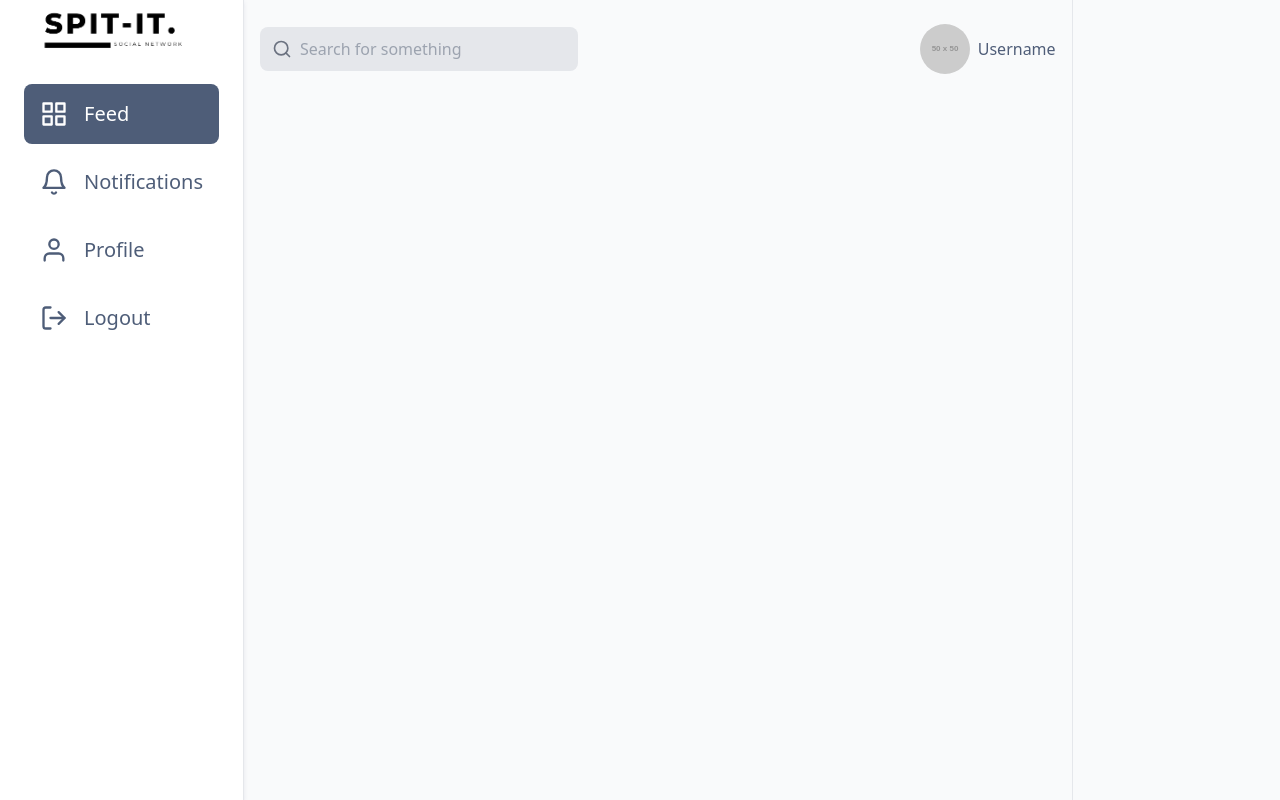
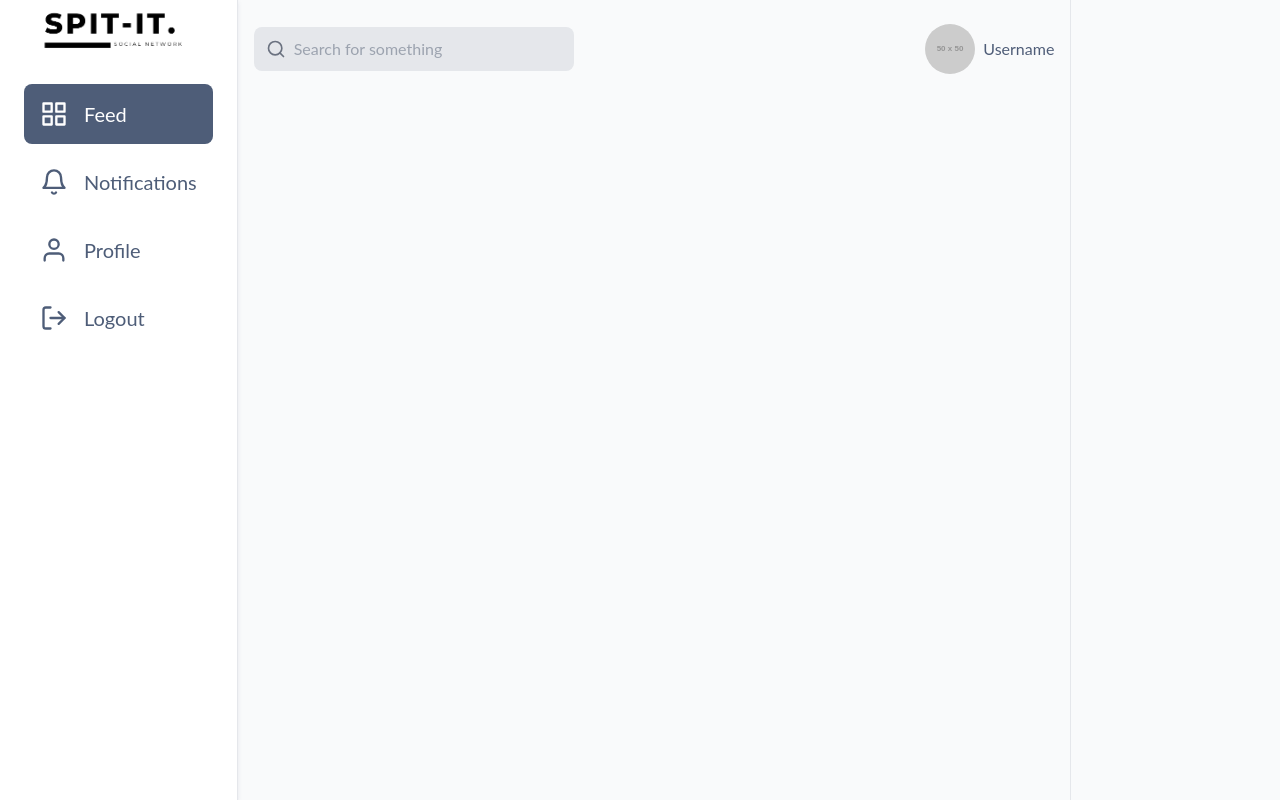
Before and after one commit to underscoDe/posts-app, a Next.js app: page / in a window 1280 px wide. Built offline with nearby package versions, Linux system fonts and the light colour scheme.

Commit message:
add Lato font family

```diff
--- a/src/styles/globals.css
+++ b/src/styles/globals.css
@@ -1,12 +1,19 @@
 @tailwind base;
 @tailwind components;
 @tailwind utilities;
+@import url('https://fonts.googleapis.com/css2?family=Lato:ital,wght@0,100;0,300;0,400;0,700;0,900;1,100;1,300;1,400;1,700;1,900&family=Poppins:ital,wght@0,100;0,200;0,300;0,400;0,500;0,600;0,700;0,800;0,900;1,100;1,200;1,300;1,400;1,500;1,600;1,700;1,800;1,900&display=swap');
 
 :root {
   @apply h-full bg-[#f9fafb];
   --tw-color-primary: 219 21% 39% / 1;
 }
 
+@layer base {
+  html, body {
+    font-family: 'Lato', sans-serif;
+  }
+}
+
 body {
   @apply h-full bg-[#f9fafb];
 }
--- a/tailwind.config.js
+++ b/tailwind.config.js
@@ -10,6 +10,10 @@ module.exports = {
   ],
   theme: {
     extend: {
+      fontFamily: {
+        lato: ['Lato', 'sans-serif'],
+        poppins: ['Poppins', 'sans-serif'],
+      },
       colors: {
         primary: 'hsl(var(--tw-color-primary))',
       },
```
